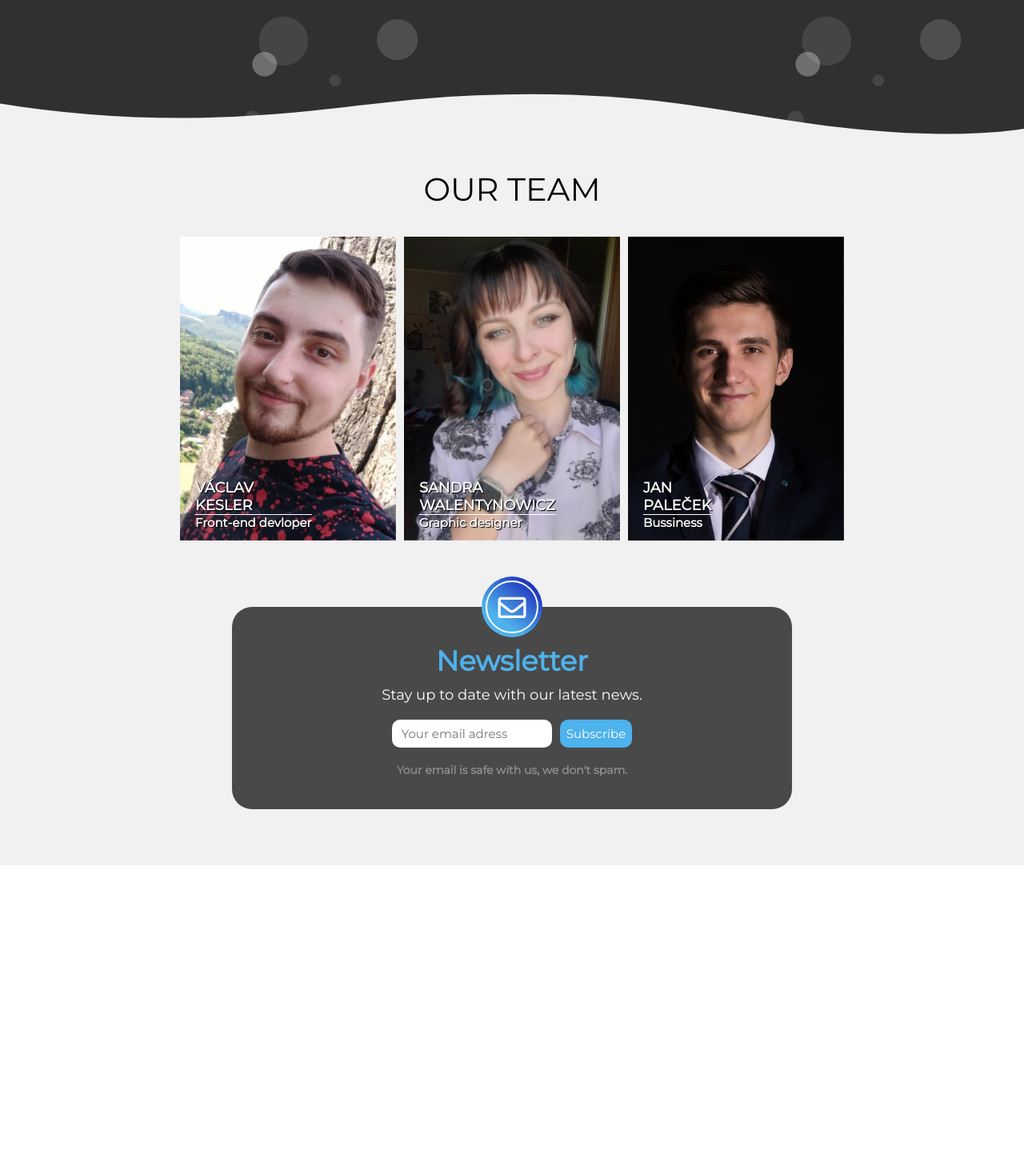
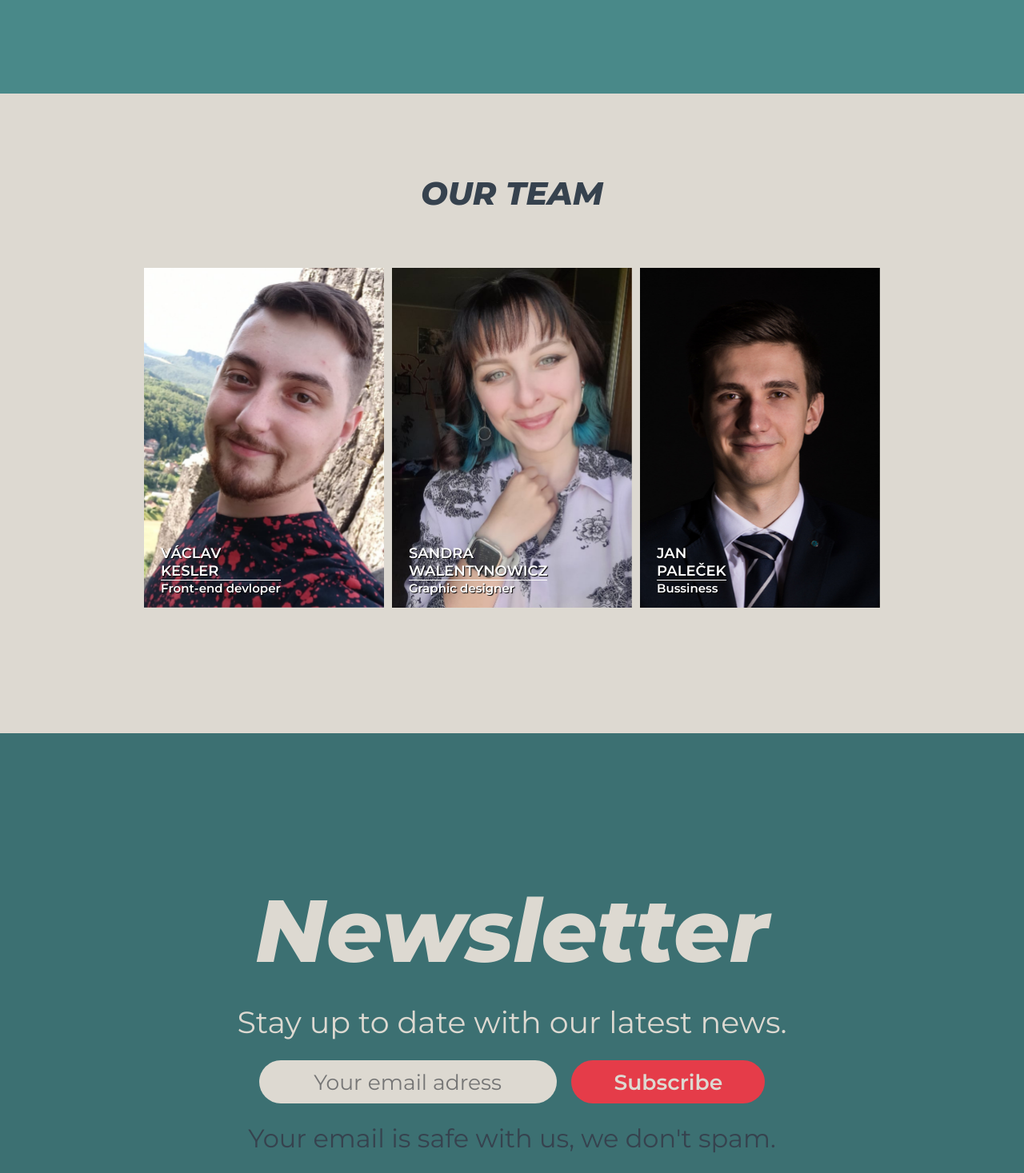
Before and after one commit to Vencoca/Amveal, a Vue app: page / in a window 1280 px wide. Shown: the part 683-2150 px from the top of the page at 80% size. Before the commit the page ends 1765 px from the top, so only its background shows below. Built offline with nearby package versions, Linux system fonts and the light colour scheme.

Commit message:
redesign

```diff
--- a/public/index.html
+++ b/public/index.html
@@ -12,7 +12,9 @@
       integrity="sha384-iKbFRxucmOHIcpWdX9NTZ5WETOPm0Goy0WmfyNcl52qSYtc2Buk0NCe6jU1sWWNB"
       crossorigin="anonymous"
     />
-    <link href='https://fonts.googleapis.com/css?family=Montserrat' rel='stylesheet'>
+    <link rel="preconnect" href="https://fonts.googleapis.com">
+    <link rel="preconnect" href="https://fonts.gstatic.com" crossorigin>
+    <link href="https://fonts.googleapis.com/css2?family=Montserrat:ital,wght@0,400;0,500;0,600;1,800&display=swap" rel="stylesheet">
   </head>
   <body>
     <noscript>
--- a/src/App.vue
+++ b/src/App.vue
@@ -17,10 +17,35 @@ export default {
 
 <style >
   :root{
-    --main-color: rgb(78, 178, 236);
+    --main-color: #36424e;
     --main-color-darker: rgb(73, 158, 207);
     --secondary-color: rgb(73, 73, 73);
+    --blue-color: #36424e;
+    --dark-green-color: #3c7072;
+    --light-green-color: #498989;
+    --red-color: #e53c49;
+    --red-color-darker: #a82832;
+    --white-color: #ddd9d1;
+    --logo-size: 50px;
   }
+
+@media screen and (max-width: 750px){
+  h1{ font-size: 50px;font-weight: 800;font-style: italic;}
+  h2{ font-size: 35px;font-weight: 800;font-style: italic;}
+  h3{ font-size: 35px;font-weight: 600;}
+  h4{ font-size: 18px;font-weight: 400;}
+  h5{ font-size: 14px; font-weight: 400;}
+  :root{font-size: 16px;}
+}
+
+@media screen and (min-width: 750px){
+  h1{ font-size: 110px;font-weight: 800;font-style: italic;}
+  h2{ font-size: 40px;font-weight: 800;font-style: italic;}
+  h3{ font-size: 40px;font-weight: 600;}
+  h4{ font-size: 38px;font-weight: 400;}
+  h5{ font-size: 32px; font-weight: 400;}
+  :root{font-size: 24px;}
+}
 </style>
 
 <style lang="scss">
@@ -30,6 +55,7 @@ export default {
   box-sizing: border-box;
   font-family: "Montserrat", sans-serif;
   font-weight: 400;
+  scroll-behavior: smooth;
 }
 
 .app {
--- a/src/components/Navigation.vue
+++ b/src/components/Navigation.vue
@@ -2,21 +2,21 @@
   <header :class="{'scrolled-nav' : scrolledNav}">
     <nav>
       <div class="branding">
-        <a @click='scroll("Home");'><img src="@/assets/Logo.png" alt="" srcset=""></a>
+        <a @click='scroll("Home");'><img src="@/assets/logo.svg" alt="" srcset=""></a>
       </div>
       <ul v-show = "!mobile" class="navigation">
-        <li><a class="link" @click='scroll("Home");'>Home</a></li>
-        <li><a class="link" @click='scroll("Team");'>Team</a></li>
-        <li><a class="link" @click='scroll("Newsletter");'>Newsletter</a></li>
+        <li><a class="link active" onclick="event.preventDefault()" @click='scroll("Home");' href="#Home">Home</a></li>
+        <li><a class="link" onclick="event.preventDefault()" @click='scroll("Team");' href="#Team">Team</a></li>
+        <li><a class="link" onclick="event.preventDefault()" @click='scroll("Newsletter");' href="#Newsletter">Newsletter</a></li>
       </ul>
     <div class="icon">
       <i @click="toggleMobileNav" v-show="mobile" class="far fa-bars" :class="{'icon-active' : mobileNav}"></i>
     </div>
     <transition name="mobile-nav">
       <ul v-show = "mobileNav" class="dropdown-nav">
-        <li><a class="link" @click='scroll("Home");'>Home</a></li>
-        <li><a class="link" @click='scroll("Team");'>Team</a></li>
-        <li><a class="link" @click='scroll("Newsletter");'>Newsletter</a></li>
+        <li><a class="link active" onclick="event.preventDefault()" @click='scroll("Home");' href="#Home">Home</a></li>
+        <li><a class="link" onclick="event.preventDefault()" @click='scroll("Team");' href="#Team">Team</a></li>
+        <li><a class="link" onclick="event.preventDefault()" @click='scroll("Newsletter");' href="#Newsletter">Newsletter</a></li>
       </ul>
     </transition>
     </nav>
@@ -43,17 +43,9 @@ export default {
   },
   methods: {
     scroll(element){
-      var ele = document.getElementById(element);
-      var scroll;
-      if (ele.offsetTop == 0){
-        scroll=0;
-      } else {
-        scroll = ele.offsetTop - 70;
-      }
-      window.scrollTo({top:scroll,behavior:'smooth'});
+      document.getElementById(element).scrollIntoView(true);
       this.mobileNav = false;
     },
-
     toggleMobileNav(){
       this.mobileNav = !this.mobileNav
     },
@@ -67,8 +59,31 @@ export default {
       this.mobileNav = false;
       return;
     },
+
     updateScroll() {
       const scrollPosition = window.scrollY
+      var sections = document.getElementsByTagName('section');
+      sections.forEach(element => {
+        if (element.offsetTop <= scrollPosition) {
+          document.querySelectorAll('.active').forEach(function(element){
+            element.setAttribute('class', 'link');
+          })
+          document.querySelectorAll('a[href*=' + element.id + ']').forEach(function(element) {
+            element.setAttribute('class', 'active link');
+          })
+          console.log(document.querySelector('a[href*=' + element.id + ']'))
+        } else if (element.id == "Newsletter"){
+          if (element.offsetTop <= scrollPosition + 70) {
+            document.querySelectorAll('.active').forEach(function(element){
+              element.setAttribute('class', 'link');
+            })
+            document.querySelectorAll('a[href*=' + element.id + ']').forEach(function(element) {
+              element.setAttribute('class', 'active link');
+            })
+          }
+        }
+      });
+
       if(scrollPosition > 50){
         this.scrolledNav = true;
         return;
@@ -78,11 +93,23 @@ export default {
     },
   }
 };
+
+(function() {
+  'use strict';
+
+
+
+  window.onscroll = function() {
+
+  };
+})();
 </script>
 
 <style lang="scss" scoped>
+
+
 header{
-  background-color: rgba(0,0,0,0.8);
+  background-color: var(--blue-color);
   z-index: 99;
   width: 100%;
   position: fixed;
@@ -132,17 +159,23 @@ header{
 
       &:hover{
         cursor: pointer;
-        color: #00afea;
-        border-color: #00afea;
+        color: var(--red-color);
+        border-color: var(--red-color);
+      }
+    }
 
-      }
+    .active{
+      cursor: pointer;
+      font-size: 14px;
+      color: var(--red-color) !important;
+      border-color: var(--red-color) !important;
     }
 
     .branding {
       display: flex;
       align-items: center;
       img{
-        width: 50px;
+        width: var(--logo-size);
         transition: 0.5s ease all;
       }
     }
@@ -212,15 +245,20 @@ header{
   }
 }
 .scrolled-nav {
-  background-color:  #000;
-  box-shadow: 0 4px 6px -1px rgba(0,0,0,0.1), 0 2px 4px -1px rgba(0,0,0,0.06);
+  background-color:  transparent;
   nav{
     padding: 8px 0;
     .branding {
       img{
         width: 40px;
-        box-shadow: 0 4px 6px -1px rgba(0,0,0,0.1), 0 2px 4px -1px rgba(0,0,0,0.06);
+        filter: invert(1);
       }
+    }
+    i{
+      filter: invert(1);
+    }
+    .link{
+      color: var(--blue-color);
     }
   }
 }
--- a/src/components/Newsletter.vue
+++ b/src/components/Newsletter.vue
@@ -1,24 +1,16 @@
 <template>
-    <div class="container Newsletter-flexbox">
-        <div class="Newsletter-wrapper">
-            <div class="circleWrap">
-                <div class="circle">
-                    <div class="innerCircle"></div>
-                    <i class="far fa-envelope"></i>
-                </div>
-
-            </div>
-            <h3>Newsletter</h3>
-            <h5>Stay up to date with our latest news.</h5>
+    <div class="container news">
+        <h1>Newsletter</h1>
+        <h4>Stay up to date with our latest news.</h4>
+        <h4>
         <form>
             <input class= "textField" type="email" name="email" v-model="email" placeholder="Your email adress">
             <input class= "subscribeButton" type="button" @click="createContact()" value="Subscribe">
-            </form>
+        </form></h4>
         <div class="popupWrap">
-                <span class="popup" id="emailPopup" :class="{'popup-active' : popupShow}" @click="popPopup()">Enter valid email!</span>
+            <h5><span class="popup" id="emailPopup" :class="{'popup-active' : popupShow}" @click="popPopup()">Enter valid email!</span></h5>
         </div>
-            <p>Your email is safe with us, we don't spam.</p>
-        </div>
+        <h5>Your email is safe with us, we don't spam.</h5>
     </div>
 </template>
 
@@ -83,137 +75,74 @@ export default {
 </script>
 
 <style lang="scss" scoped>
-.Newsletter-flexbox{
-    display:flex;
-    justify-content: center;
+.news{
     text-align: center;
-    margin-top: 38px;
-
-    .Newsletter-wrapper{
-    padding: 40px;
-    border-radius: 25px;
-    max-width: 700px;
-    min-width: 220px;
-    background-color: var(--secondary-color);
-    width: 100%;
+    h1{
+        color:var(--white-color);
+        margin-bottom: 1rem;
     }
 
-    h3{
-        font-size: 35px;
-        font-weight: 900;
-        color:var(--main-color);
-        margin-bottom: 10px;
-        margin-top: -70px;
+    h4{
+        color:var(--white-color);
+        margin-bottom: 1rem;
     }
 
     h5{
-        color:white;
-        font-size: 18px;
-        margin-bottom: 10px;
-    }
-
-    p{
-        font-size: 14px;
-        font-weight: 600;
-        color: rgb(141, 141, 141);
+        color: var(--blue-color);
+        margin-bottom: 1rem;
     }
 
     form{
 
     .textField{
-            font-size: 15px;
-            border-radius: 10px;
-            padding: 8px;
-            padding-left: 12px;
-            margin-right: 10px;
+        font-size: 0.7em;
+        border-radius: 999px;
         border-style: none;
+        text-align: center;
+        margin-right: 0.7em;
+        padding: 0.4em 1em;
+        background-color: var(--white-color);
     }
 
     .subscribeButton{
-            border-radius: 10px;
-            background-color: var(--main-color);
-            color: white;
+        border-radius: 999px;
+        background-color: var(--red-color);
+        color: var(--white-color);
         border-style: none;
-            font-size: 15px;
-            padding: 8px;
-            margin-top: 10px;
+        font-size: 0.7em;
+        padding: 0.4em 2em;
         cursor: pointer;
+        font-weight: 600;
     }
     .subscribeButton:hover{
-            background-color: var(--main-color-darker);
+        background-color: var(--red-color-darker);
     }
 
     .subscribeButton:active {
         transform: translateY(1px);
     }
     }
-
-    .circleWrap{
-        display: flex;
-        justify-content: center;
-    }
-    .circle{
-        width: 76px;
-        height: 76px;
-        border-radius: 50%;
-        -webkit-border-radius: 50%;
-        position: relative;
-        top: -78px;
-        background: linear-gradient(220deg, rgb(20, 20, 177) 2%, var(--main-color) 70%);
-        display: flex;
-        align-items: center;
-        justify-content: center;
-
-        i{
-            color: white;
-            font-size: 35px;
-        }
 }
 
-    .innerCircle{
-        position: absolute;
-        width: 66px;
-        height: 66px;
-        border-radius: 50%;
-        border-color:white;
-        border-style: solid;
-        border-width: 2px;
+.popupWrap{
+    height: 0;
 }
-
-}
-
 
 .popup {
   visibility: hidden;
-  background-color: rgb(189, 66, 66);
-  color: #fff;
+  background-color: var(--red-color);
+  color: var(--white-color);
   text-align: center;
-  border-radius: 6px;
-  padding: 8px 5px;
+  border-radius: 999px;
+  padding: 0.2rem 1rem;
+  bottom:0.3rem;
+  right:18.5%;
   position: relative;
   z-index: 1;
-  left: -50px;
-  top: 14px;
   cursor: pointer;
   -webkit-user-select: none;
   -moz-user-select: none;
   user-select: none;
-}
-@media(max-width: 469px) {
-    .popup{
-        left:0px;
-        top: -115px;
-    }
-    .popup::after {
-        border-color:  rgb(189, 66, 66) transparent transparent transparent !important;
-        top: 100%;
-    }
-    .textField{
-        text-align: center;
-    }
-    .subscribeButton{
-        width: 120px;
-    }
 }
 /* Popup arrow */
 .popup::after {
@@ -221,10 +150,10 @@ content: "";
 position: absolute;
 bottom: 100%;
 left: 50%;
-margin-left: -5px;
-border-width: 5px;
+margin-left: -0.5rem;
+border-width: 0.5rem;
 border-style: solid;
-border-color:   transparent transparent rgb(189, 66, 66) transparent;
+border-color: transparent transparent var(--red-color) transparent;
 }
 
 .popup-active{
--- a/src/components/Profile.vue
+++ b/src/components/Profile.vue
@@ -38,15 +38,14 @@ export default {
     position: relative;
     margin: 0 5px;
     overflow: hidden;
-    width: 270px;
-    height: 380px;
 }
+
 .img {
   opacity: 1;
   display: block;
-  width: 270px;
   backface-visibility: hidden;
-  height: 380px;
+  width: 300px;
+  height: 425px;
   object-fit: cover;
 
 }
@@ -103,7 +102,9 @@ export default {
   padding: 7%;
   padding-bottom: 5%;
   height: 100px;
-  background-color: var(--main-color);
+  //color: var(--white-color);
+  color: white;
+  background-color: var(--blue-color);
   text-align: center;
   img{
     margin: 0 5px;
@@ -114,5 +115,8 @@ export default {
     justify-content: center;
     margin-bottom: 5px;
   }
+  p{
+    font-size: 18px;
+  }
 }
 </style>
--- a/src/views/Home.vue
+++ b/src/views/Home.vue
@@ -3,16 +3,11 @@
     <section id='Home' class="hero">
       <div class=" container hero-text">
         <h4>Diner app</h4>
-        <hr />
+        <hr style="color:white"/>
         <h2>
           Make hotel services easily accessible.
         </h2>
         <hr />
-      </div>
-      <div class="wave-divider">
-        <svg data-name="Layer 1" xmlns="http://www.w3.org/2000/svg" viewBox="0 0 1200 120" preserveAspectRatio="none">
-            <path d="M985.66,92.83C906.67,72,823.78,31,743.84,14.19c-82.26-17.34-168.06-16.33-250.45.39-57.84,11.73-114,31.07-172,41.86A600.21,600.21,0,0,1,0,27.35V120H1200V95.8C1132.19,118.92,1055.71,111.31,985.66,92.83Z" class="shape-fill"></path>
-        </svg>
       </div>
     </section>
     <section id="Team" class="team">
@@ -23,7 +18,7 @@
         <Profile firstname="Jan" lastname="Paleček" job="Bussiness" imglink="3.jpg" email="palecek@dinerapp.net" v-bind:lands="['cz','gb','pl']"/>
       </div>
     </section>
-    <section id="Newsletter" style="padding-bottom:70px">
+    <section id="Newsletter" class="newsletter">
         <Newsletter/>
     </section>
   </div>
@@ -45,29 +40,44 @@ export default {
 
 <style lang="scss" scoped>
 
+
+
+.newsletter{
+  background-color: var(--dark-green-color);
+  display:flex;
+  justify-content: center;
+  align-items: center;
+  min-height: calc(100vh - 70px);
+}
+
 .team{
+  min-height: 100vh;
   padding: 40px;
   position: relative;
+  background-color: var(--white-color);
+  padding-bottom:65px;
+
+  h2{
+    padding-top:60px;
+    color:var(--blue-color);
+    text-transform: uppercase;
+  }
 
   .profile-list{
     display: flex;
     justify-content: center;
+    align-items: center;
     flex-flow: row wrap;
+    padding-top: 40px;
     @media (max-width: 550px) {
+      padding-top: 0px;
       flex-direction: column;
-        justify-content: center;
-        align-items: center;
     }
   }
 
   h2{
-    margin-bottom: 30px;
+    margin-bottom: 1rem;
     text-align: center;
-    text-transform: uppercase;
-    font-size: 30px;
-     @media (min-width: 550px) {
-        font-size: 40px;
-    }
   }
 
   .profile-container{
@@ -75,11 +85,11 @@ export default {
   }
 }
 
+
 .hero {
-  background-image: url("../assets/hero-bg.png");
-  background-attachment: fixed;
   position: relative;
-  height: calc(100vh + 55px);
+  height: 100vh;
+  background-color: var(--light-green-color);
 
   img {
     object-fit: cover;
```
Also changed, not shown: src/assets/logo.svg (added). Lines whose indentation alone changed are shown as unchanged.
